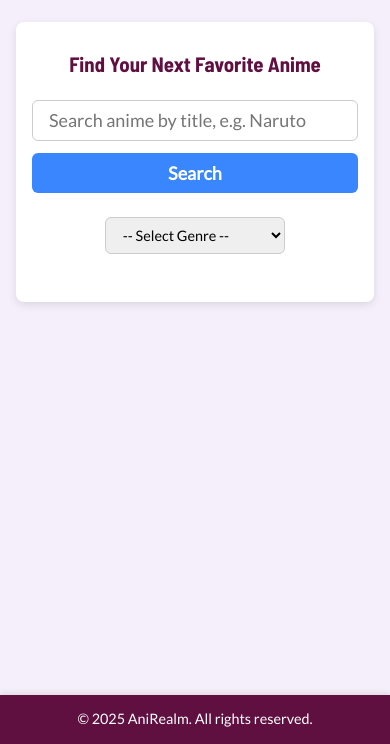
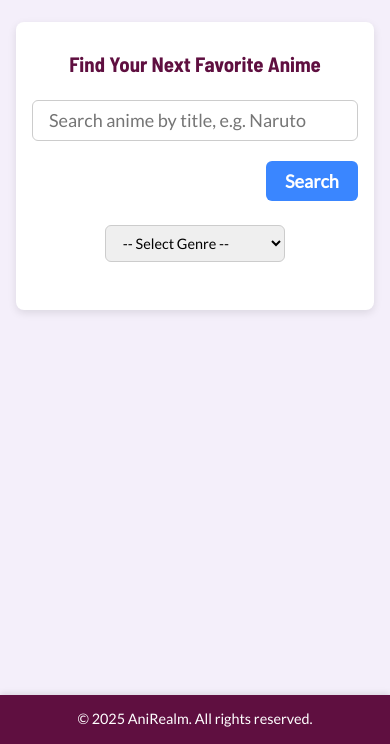
Before and after one commit to ibra1390/WDD330-final-project, a website built with Vite: page src/index.html in a window 390 px wide. Shown: the part 100-844 px from the top of the page. Built offline with nearby package versions, Linux system fonts and the light colour scheme; no server answers.

Commit message:
styles for mobile version

```diff
--- a/src/css/style.css
+++ b/src/css/style.css
@@ -473,7 +473,7 @@ body {
 
 
 /* Responsive adjustments for small screens */
-@media (max-width: 600px) {
+@media (max-width: 768px) {
 
   .anime-grid,
   .similar-animes-container {
@@ -501,11 +501,18 @@ body {
     flex-direction: column;
   }
 
-  .search-form input[type="text"],
-  .search-form button {
+  .search-form input[type="text"] {
     width: 100%;
     padding: 0.6rem 1rem;
     font-size: var(--font-base);
+  }
+
+  .search-form button {
+    width: auto;
+    padding: 0.6rem 1.2rem;
+    font-size: var(--font-base);
+    margin-top: 0.5rem;
+    align-self: flex-end;
   }
 
   .search-section {
```
